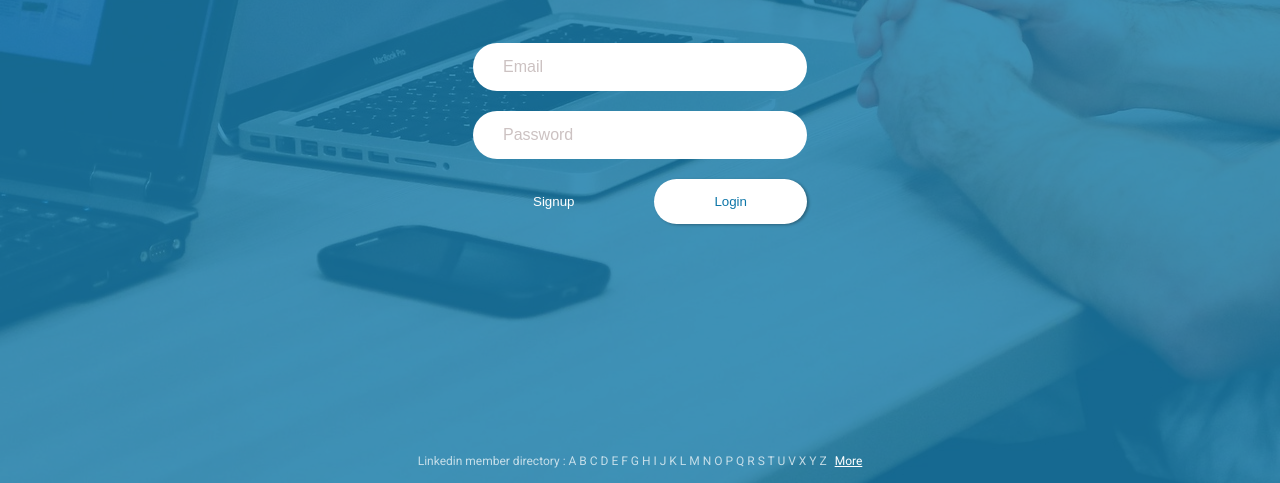
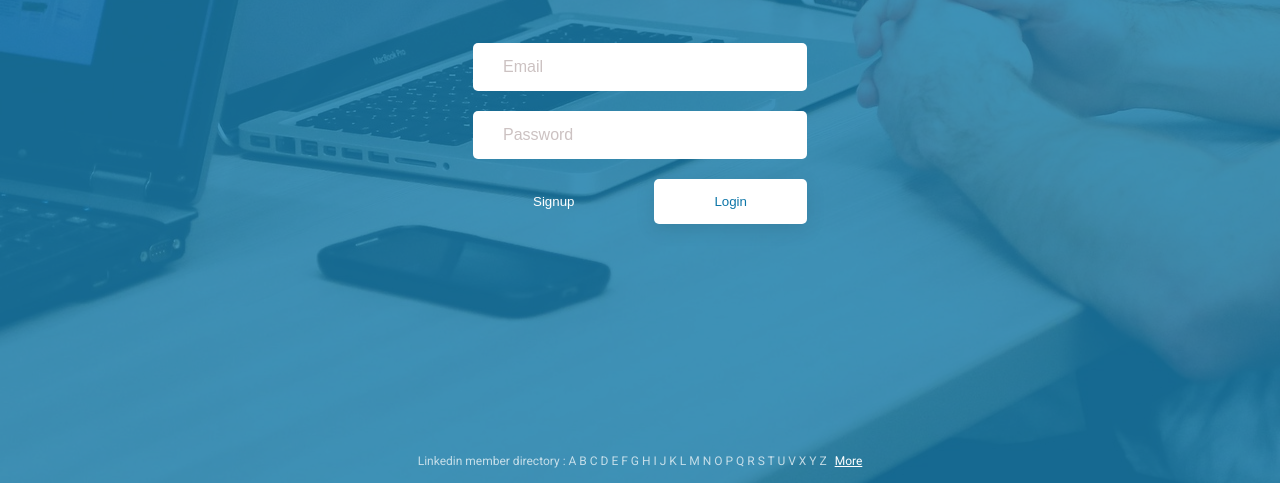
Before and after one commit to Beatrizduarte/linkedin-redesign, a plain HTML site: page index.html in a window 1280 px wide. Shown: the part 317-800 px from the top of the page. Drawn offline with Linux system fonts and the light colour scheme.

Commit message:
Alteração do estilo dos input e button

```diff
--- a/style.css
+++ b/style.css
@@ -60,7 +60,7 @@ form input{
     margin-top:20px;
     padding:15px 97px 15px 30px;
     border:none;
-    border-radius: 25px;
+    border-radius: 5px;
     font-size:1em;
 }
 form input::placeholder{
@@ -77,7 +77,7 @@ article{
 article button{
     margin-top:20px;
     padding: 15px 60px;
-    border-radius: 25px;
+    border-radius: 5px;
     border:none;
     cursor: pointer;
 }
@@ -88,7 +88,7 @@ article button{
 .login{
     color: var(--theme-color);
     background: #fff;
-    box-shadow: 2px 1px 3px rgba(0, 0, 0, 0.3);
+    box-shadow: 0px 5px 20px rgba(0, 0, 0, 0.1);
 }
 footer p{
     text-align: center;
```
